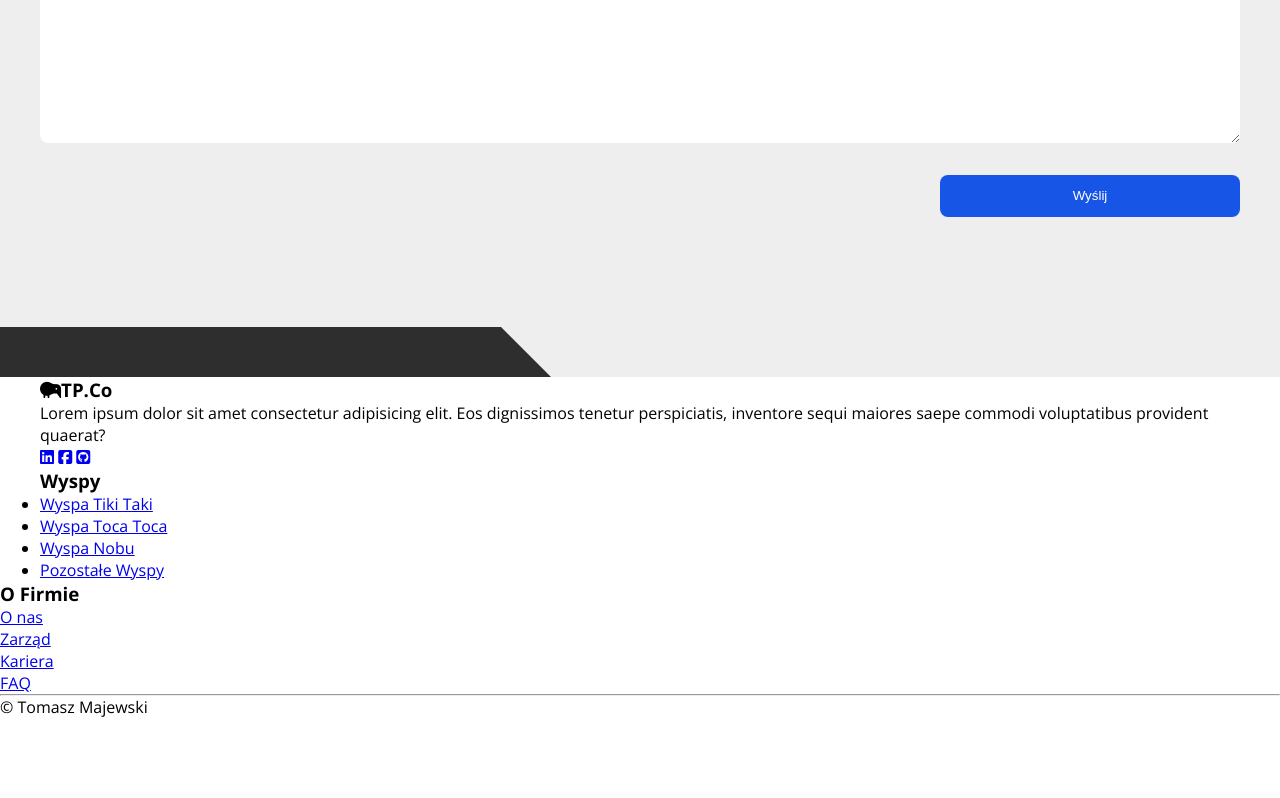
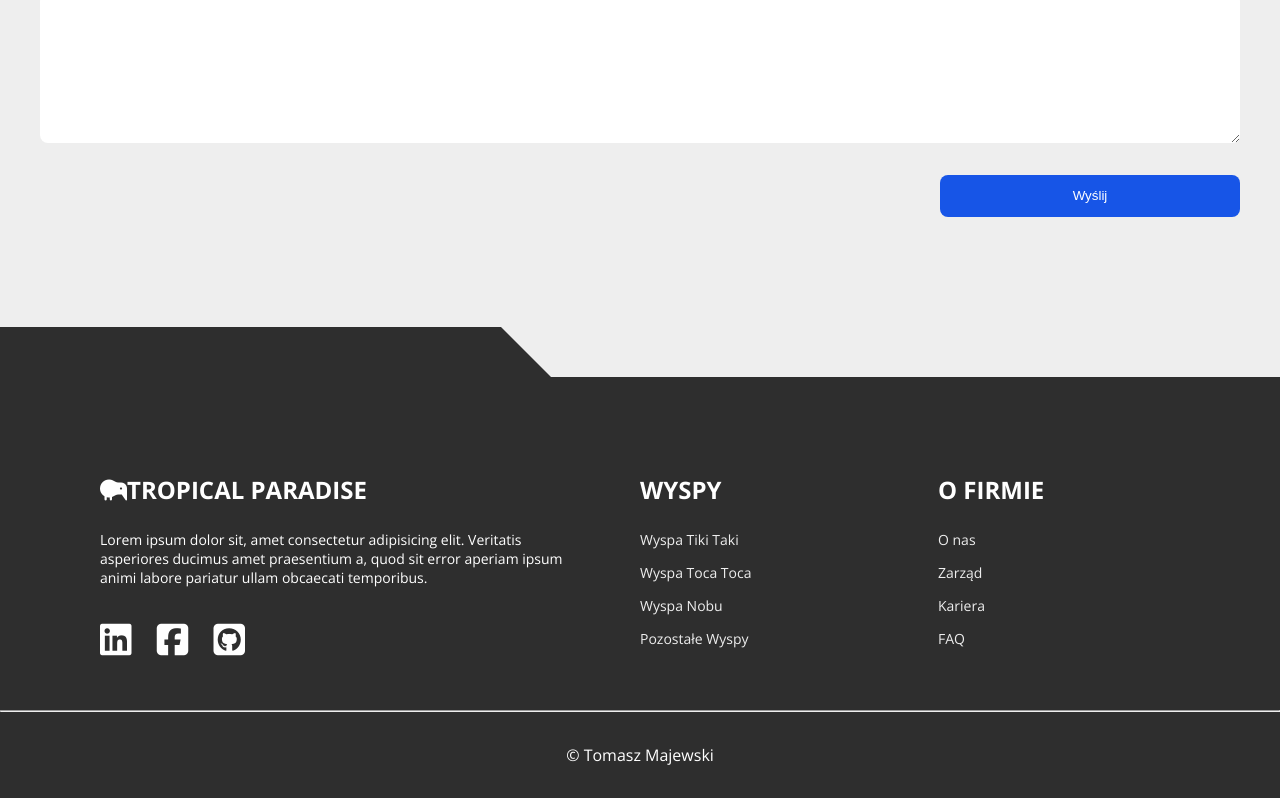
Before and after one commit to Timoon3k/Tropical-Paradise, a plain HTML site: page index.html in a window 1280 px wide. Shown: the part 6878-7676 px from the top of the page. Before the commit the page ends 7596 px from the top, so only its background shows below. Drawn offline with nearby package versions, Linux system fonts and the light colour scheme.

Commit message:
styled footer

```diff
--- a/index.html
+++ b/index.html
@@ -290,10 +290,10 @@
 			<div class="wrapper">
 				<div class="footer__boxes">
 					<div class="footer__box">
-						<h3 class="footer__box-title"><i class="fas fa-kiwi-bird"></i>TP.Co</h3>
+						<h3 class="footer__box-title"><i class="fas fa-kiwi-bird"></i>Tropical Paradise</h3>
 						<p>
-							Lorem ipsum dolor sit amet consectetur adipisicing elit. Eos dignissimos tenetur perspiciatis, inventore
-							sequi maiores saepe commodi voluptatibus provident quaerat?
+							Lorem ipsum dolor sit, amet consectetur adipisicing elit. Veritatis asperiores ducimus amet praesentium a,
+							quod sit error aperiam ipsum animi labore pariatur ullam obcaecati temporibus.
 						</p>
 						<div class="footer__box-social">
 							<a href="https://www.linkedin.com/in/tomasz-majewski-30414b23a/" class="footer__box-link"
@@ -301,7 +301,6 @@
 							></a>
 							<a href="#" class="footer__box-link"><i class="fab fa-facebook-square"></i></a>
 							<a href="#" class="footer__box-link"><i class="fab fa-github-square"></i></a>
-						</div>
 						</div>
 					</div>
 
@@ -314,7 +313,7 @@
 							<li class="footer__box-list-item"><a href="#">Pozostałe Wyspy</a></li>
 						</ul>
 					</div>
-			</div>
+
 					<div class="footer__box footer__box-desktop">
 						<h3 class="footer__box-title">O Firmie</h3>
 						<ul class="footer__box-list">
@@ -325,9 +324,7 @@
 						</ul>
 					</div>
 				</div>
-
-
-
+			</div>
 			<hr />
 			<p class="footer__bottom-text">&copy; <span class="footer__year">Tomasz Majewski</span></p>
 		</footer>
--- a/sass/main.scss
+++ b/sass/main.scss
@@ -490,8 +490,52 @@ body {
 
 // Stopka
 
+.footer {
+	color: $pure-white;
+	background-color: $dark;
 
+	.wrapper {
+		padding: 6em 2em 2em;
+	}
 
+	&__box {
+		font-size: 1.4rem;
+	}
+	&__box-dekstop {
+		display: none;
+	}
+
+	&__box-title {
+		margin-bottom: 1em;
+		font-size: 3rem;
+		text-transform: uppercase;
+	}
+
+	&__box-social {
+		margin: 2em 0 1em;
+	}
+
+	&__box-link {
+		padding: 0.3em;
+		color: $pure-white;
+		font-size: 3.6rem;
+		text-decoration: none;
+		transition: color 0.3s;
+
+		&:first-child {
+			padding-left: 0;
+		}
+
+		&:hover {
+			color: $light-white;
+		}
+	}
+
+	&__bottom-text {
+		padding: 2em;
+		text-align: center;
+	}
+}
 
 // Media
 
@@ -608,6 +652,42 @@ body {
 			width: 45%;
 		}
 	}
+
+	.footer {
+		&__boxes {
+			display: flex;
+			justify-content: space-between;
+		}
+
+		&__box-desktop {
+			display: block;
+		}
+
+		&__box {
+			margin: 0 2em;
+			width: 25%;
+
+			&:first-child {
+				width: 50%;
+			}
+		}
+
+		&__box-title {
+			font-size: 2.4rem;
+		}
+
+		&__box-list {
+			list-style: none;
+		}
+		&__box-list-item {
+			margin-bottom: 1em;
+
+			a {
+				color: $light-white;
+				text-decoration: none;
+			}
+		}
+	}
 }
 
 @media (min-width: 992px) {
```
Also changed, not shown: css/main.css, 1 other file. Lines whose indentation alone changed are shown as unchanged.
